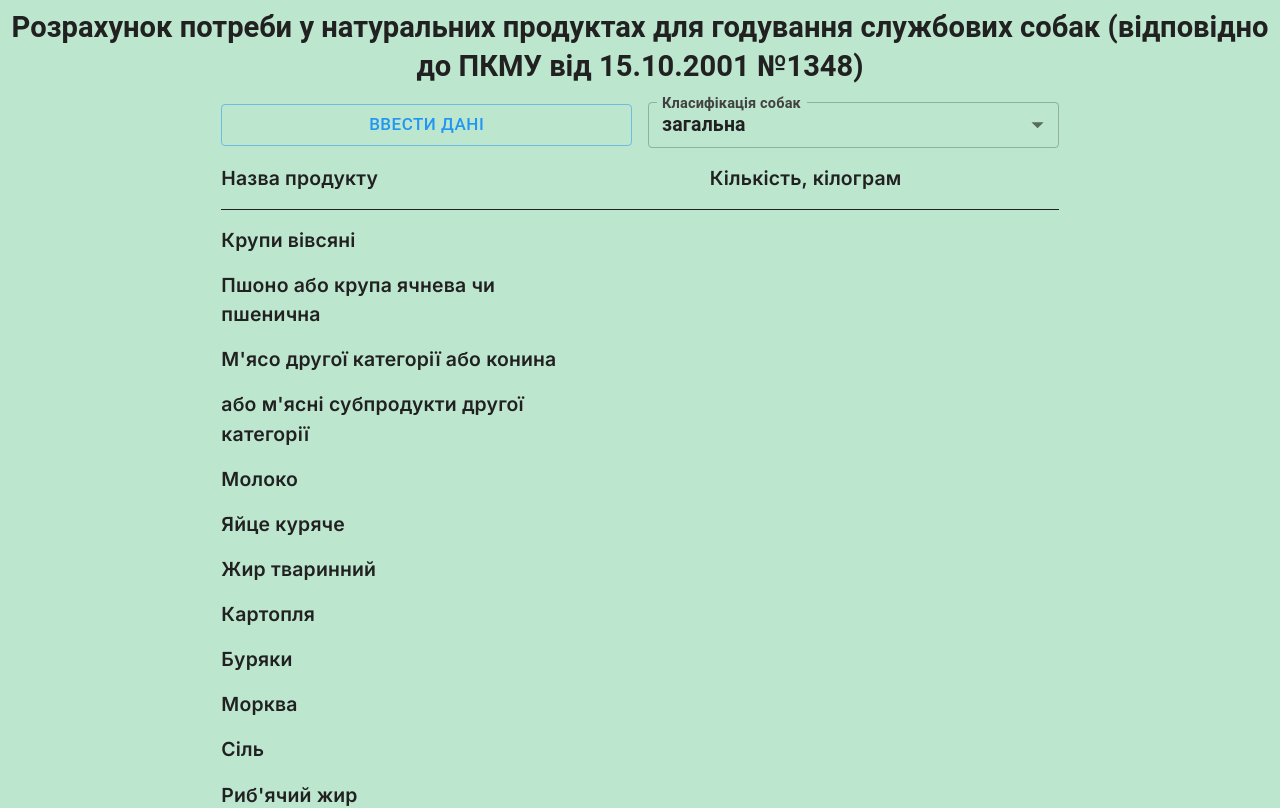
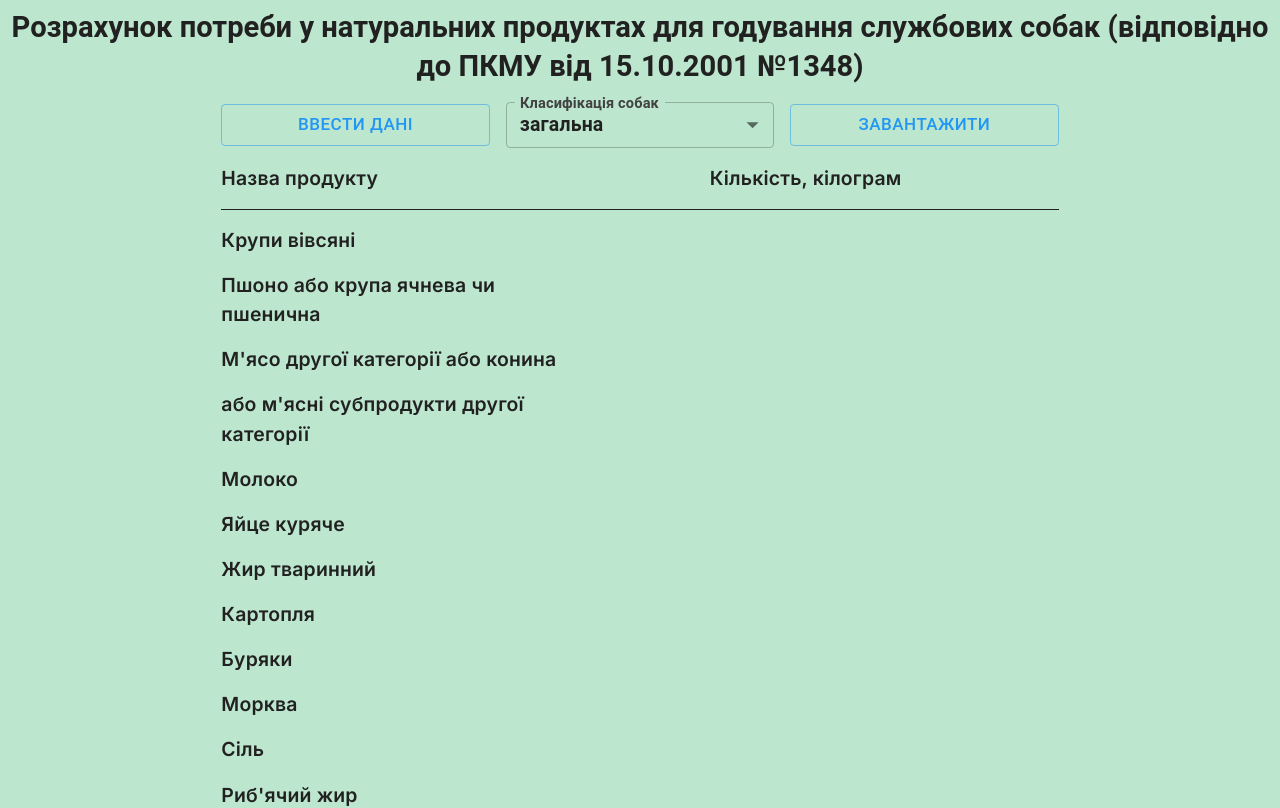
Before and after one commit to Muhitori/dog-calculator, a Next.js app: page / in a window 1280 px wide. Shown: the top 808 px of the page. Built offline with nearby package versions, Linux system fonts and the light colour scheme.

Commit message:
base xlsx  download

```diff
--- a/package.json
+++ b/package.json
@@ -18,7 +18,8 @@
     "next": "14.0.2",
     "notistack": "^3.0.1",
     "react": "^18",
-    "react-dom": "^18"
+    "react-dom": "^18",
+    "xlsx": "^0.18.5"
   },
   "devDependencies": {
     "@types/node": "^20",
--- a/src/app/page.tsx
+++ b/src/app/page.tsx
@@ -11,15 +11,18 @@ import {
 	DOG_FOODS,
 	DogType,
 	FoodType,
+	NAME_COLUMN,
 	SelectOptions,
 	TABLE_STATE,
+	VALUE_COLUMN,
 	selectOptions,
 } from "@/constants/dogs";
 import { snackbarGenerator } from "@/providers/notistack/SnackbarGenerator";
 import { updateFoods } from "@/utils/foodCalc";
 import { Box, Button, Divider, Grid, Typography } from "@mui/material";
 import { Dayjs } from "dayjs";
-import { useState } from "react";
+import { useCallback, useState } from "react";
+import * as XLSX from "xlsx";
 
 export default function Home() {
 	const [openedSidebar, setOpenedSidebar] = useState(false);
@@ -34,6 +37,26 @@ export default function Home() {
 	const [selectedDogType, setSelectedDogType] = useState<SelectOptions>(
 		selectOptions[0].value
 	);
+
+	const downloadExcel = useCallback(() => {
+		const data = Object.keys(TABLE_STATE).map((food) => {
+			const key = food as FoodType;
+
+			return {
+				[NAME_COLUMN]: DOG_FOODS[key].name,
+				[VALUE_COLUMN]: foods[key],
+			};
+		});
+		const workbookName = selectOptions.find(
+			({ value }) => value === selectedDogType
+		)?.label;
+
+		const worksheet = XLSX.utils.json_to_sheet(data);
+		const workbook = XLSX.utils.book_new();
+
+		XLSX.utils.book_append_sheet(workbook, worksheet, workbookName);
+		XLSX.writeFile(workbook, `Годування собак.xlsx`);
+	}, [foods, selectedDogType]);
 
 	const openSidebar = () => {
 		setOpenedSidebar(true);
@@ -110,15 +133,17 @@ export default function Home() {
 					</Box>
 				</Box>
 			</Sidebar>
+
 			<Grid item xs={12}>
 				<Typography textAlign='center' variant='h5'>
 					{`Розрахунок потреби у натуральних продуктах для годування
 					службових собак (відповідно до ПКМУ від 15.10.2001 №1348)`}
 				</Typography>
 			</Grid>
+
 			<Grid item xs></Grid>
 			<Grid item container xs={12} md={8} spacing={2} alignItems='center'>
-				<Grid item xs={12} md={6}>
+				<Grid item xs={12} md={4}>
 					<Button
 						disabled={openedSidebar}
 						variant='outlined'
@@ -127,16 +152,21 @@ export default function Home() {
 						Ввести дані
 					</Button>
 				</Grid>
-				<Grid item xs={12} md={6}>
+				<Grid item xs={12} md={4}>
 					<Select
 						selectedValue={selectedDogType}
 						selectLabel='Класифікація собак'
 						onChange={handleSelect}
 					/>
 				</Grid>
+				<Grid item xs={12} md={4}>
+					<Button variant='outlined' fullWidth onClick={downloadExcel}>
+						Завантажити
+					</Button>
+				</Grid>
 
 				<Grid container item direction='column' gap={2}>
-					<Article label='Назва продукту' value='Кількість, кілограм' />
+					<Article label={NAME_COLUMN} value={VALUE_COLUMN} />
 					<Divider />
 
 					{Object.keys(TABLE_STATE).map((food) => {
--- a/src/constants/dogs.ts
+++ b/src/constants/dogs.ts
@@ -1,3 +1,6 @@
+export const NAME_COLUMN = "Назва продукту";
+export const VALUE_COLUMN = "Кількість, кілограм";
+
 export const DOGS = {
 	tribal: "племінні",
 	search: "розшукові, патрульно-розшукові,сторожові, спеціальні",
```
Also changed, not shown: 1 other file (tests, documents, lock files or other folders).
